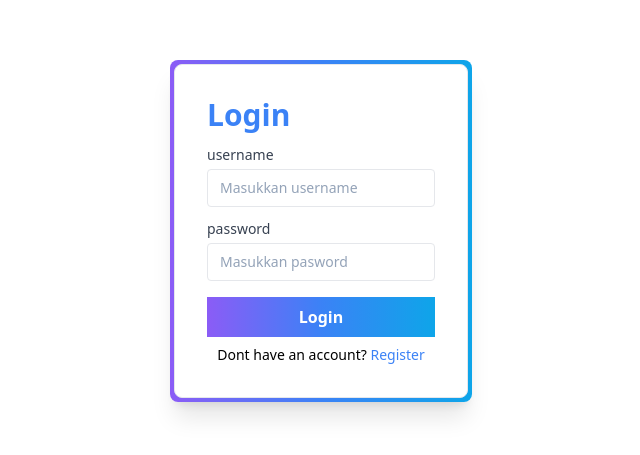
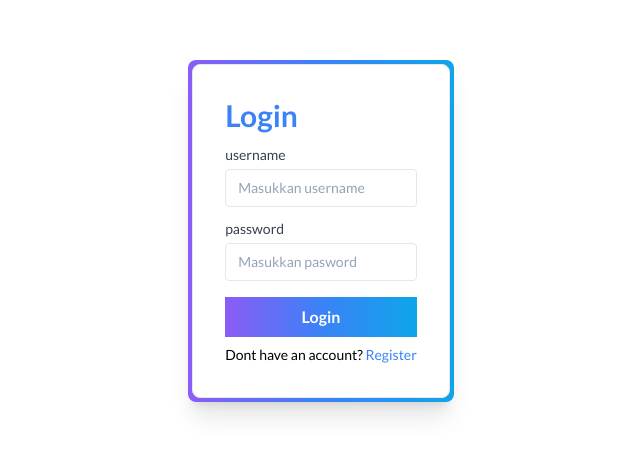
Before and after one commit to dimas-tri-sulaksono/belajar-nextjs, a Next.js app: page /login in a window 1280 px wide. Shown: the part 169-624 px from the top of the page, without its empty margins (319-959 px from the left). Built offline with nearby package versions, Linux system fonts and the light colour scheme.

Commit message:
coba nambahin font dari google font, install react icon

```diff
--- a/src/pages/_document.js
+++ b/src/pages/_document.js
@@ -3,7 +3,14 @@
 export default function Document() {
   return (
     <Html lang="en">
-      <Head />
+      <Head>
+        <link rel="preconnect" href="https://fonts.googleapis.com" />
+        <link rel="preconnect" href="https://fonts.gstatic.com" crossorigin />
+        <link
+          href="https://fonts.googleapis.com/css2?family=Lato:ital,wght@0,100;0,300;0,400;0,700;0,900;1,100;1,300;1,400;1,700;1,900&display=swap"
+          rel="stylesheet"
+        />
+      </Head>
       <body className="antialiased">
         <Main />
         <NextScript />
--- a/src/styles/globals.css
+++ b/src/styles/globals.css
@@ -11,3 +11,7 @@
     @apply bg-gradient-to-r from-violet-500 via-blue-500 to-sky-500 hover:from-sky-500 hover:via-blue-500 hover:to-violet-500;
   }
 }
+
+body{
+  font-family: "Lato", sans-serif;
+}
```
Also changed, not shown: package.json (+5 -4 lines), 1 other file (tests, documents, lock files or other folders).
